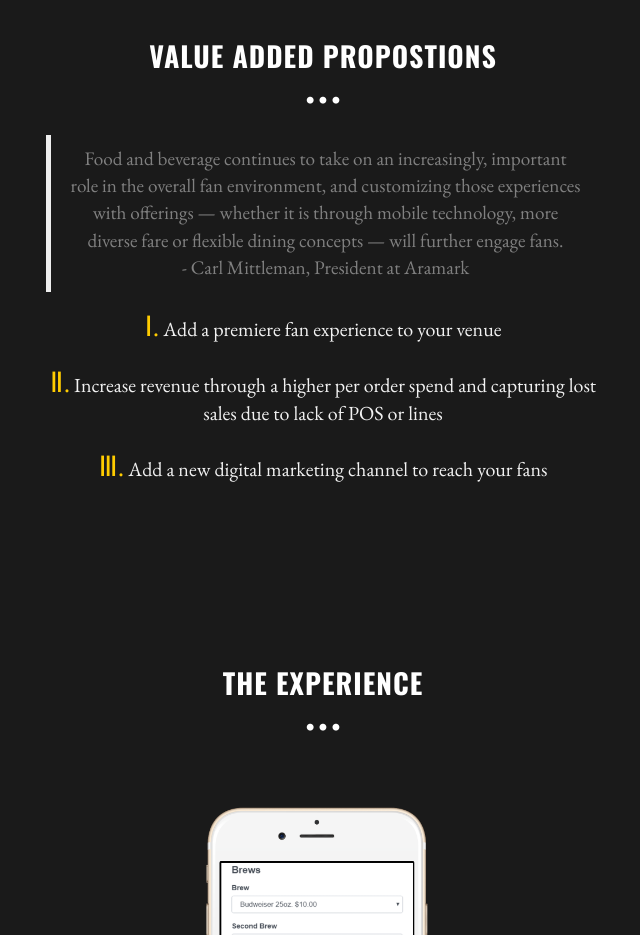
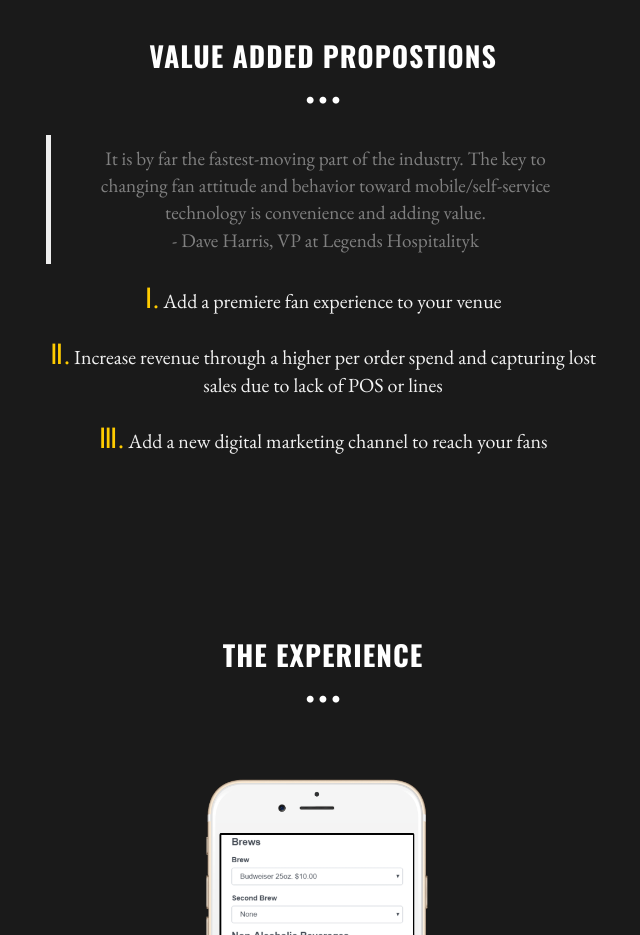
Before and after one commit to ssgriffen/brewster.delivery, a plain HTML site: page index.html in a window 1280 px wide. Shown: the part 1320-2255 px from the top of the page, without its empty margins (317-957 px from the left). Drawn offline with nearby package versions, Linux system fonts and the light colour scheme.

Commit message:
Update index.html

```diff
--- a/index.html
+++ b/index.html
@@ -119,10 +119,10 @@
 				<!-- INTRO INFORMATIO-->
 				<div class="col-lg-6 col-lg-offset-3">
 					<blockquote cite="http://m.sportsbusinessdaily.com/Journal/Issues/2015/02/23/In-Depth/Roundtable.aspx?" id="testy">
-					Food and beverage continues to take on an increasingly, important role in the overall fan environment, and customizing those experiences with offerings —
-					whether it is through mobile technology, more diverse fare or flexible dining concepts — will further
-					engage fans.
-				  <footer>- Carl Mittleman, President at Aramark</footer>
+					It is by far the fastest-moving part of the industry. The key to
+				  changing fan attitude and behavior toward mobile/self-service technology is convenience and adding
+					value.
+				  <footer>- Dave Harris, VP at Legends Hospitalityk</footer>
 				</blockquote>
 					<p><span class="value-props">&#8544;.</span> Add a premiere fan experience to your venue</p>
 					<p><span class="value-props">&#8545;.</span> Increase revenue through a higher per order spend and capturing lost sales due to lack of POS or lines</p>
```
